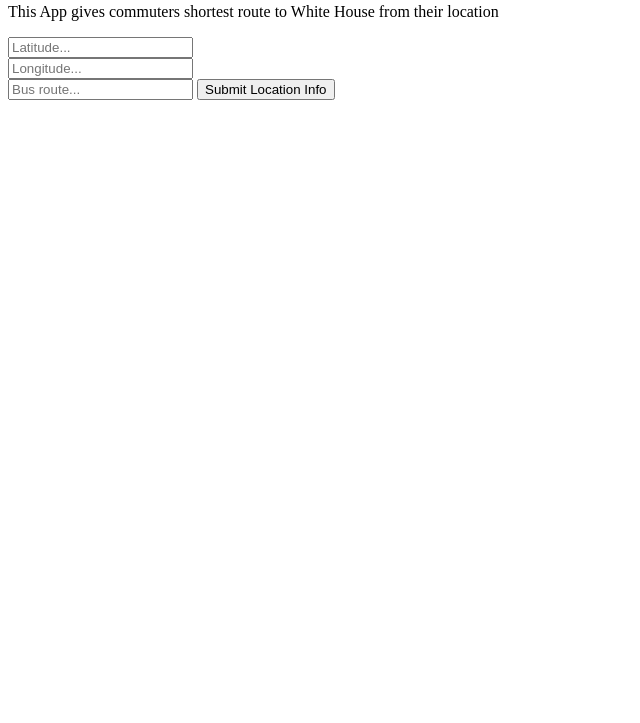
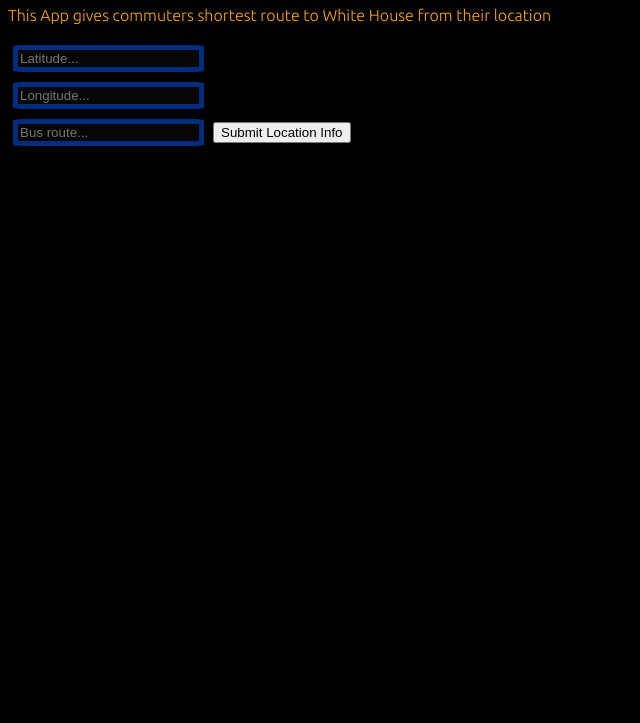
Before and after one commit to Nurudeeen/STMS, a website: page public/index.html in a window 1280 px wide. Shown: the part 77-800 px from the top of the page, without its empty margins (0-640 px from the left). Drawn offline with Linux system fonts and the light colour scheme.

Commit message:
added some styling

```diff
--- a/public/index.html
+++ b/public/index.html
@@ -1,10 +1,60 @@
 <!DOCTYPE html>
 <html lang="en">
+<link href="https://fonts.googleapis.com/css?family=Lobster" rel="stylesheet" type="text/css">
+<link rel="preconnect" href="https://fonts.googleapis.com">
+<link rel="preconnect" href="https://fonts.gstatic.com" crossorigin>
+<link href="https://fonts.googleapis.com/css2?family=Ubuntu:wght@300&display=swap" rel="stylesheet">
 <head>
     <meta charset="UTF-8">
     <meta name="viewport" content="width=device-width, initial-scale=1.0">
     <title>Smart Distance App</title>
 </head>
+<style>
+ h1 {
+     text-align: justify;
+    font-family: Lobster, monospace;
+    color: rgb(255, 166, 0)
+
+  }
+  #lat {
+    margin: 5px;
+      border-radius: 5%;
+    border-color: rgb(0, 45, 128);
+    border-width: 5px;
+    border-style: solid;
+background-color: rgb(8, 5, 5);
+color: cornsilk;
+padding: 10px,10px,10px,10px
+  }
+  #lon {
+      margin: 5px;
+      border-radius: 5%;
+    border-color: rgb(0, 45, 128);
+    border-width: 5px;
+    border-style: solid;
+background-color: rgb(8, 5, 5);
+color: cornsilk;
+padding: 10px,10px,10px,10px
+  }
+  #bus {
+      margin: 5px;
+      border-radius: 5%;
+    border-color: rgb(0, 45, 128);
+    border-width: 5px;
+    border-style: solid;
+background-color: rgb(8, 5, 5);
+color: cornsilk;
+padding: 10px,10px,10px,10px
+  }
+  body {
+      color: cornsilk;
+background-color: black;
+  }
+  p {
+      color: rgb(255, 166, 0);
+      font-family: 'Ubuntu', sans-serif;
+  }
+</style>
 <body>
     <h1>Smart Public Transport</h1>
     <p>This App gives commuters shortest route to White House from their location</p>
```
Also changed, not shown: public/all.html (+19 -0 lines), 2 other files.
